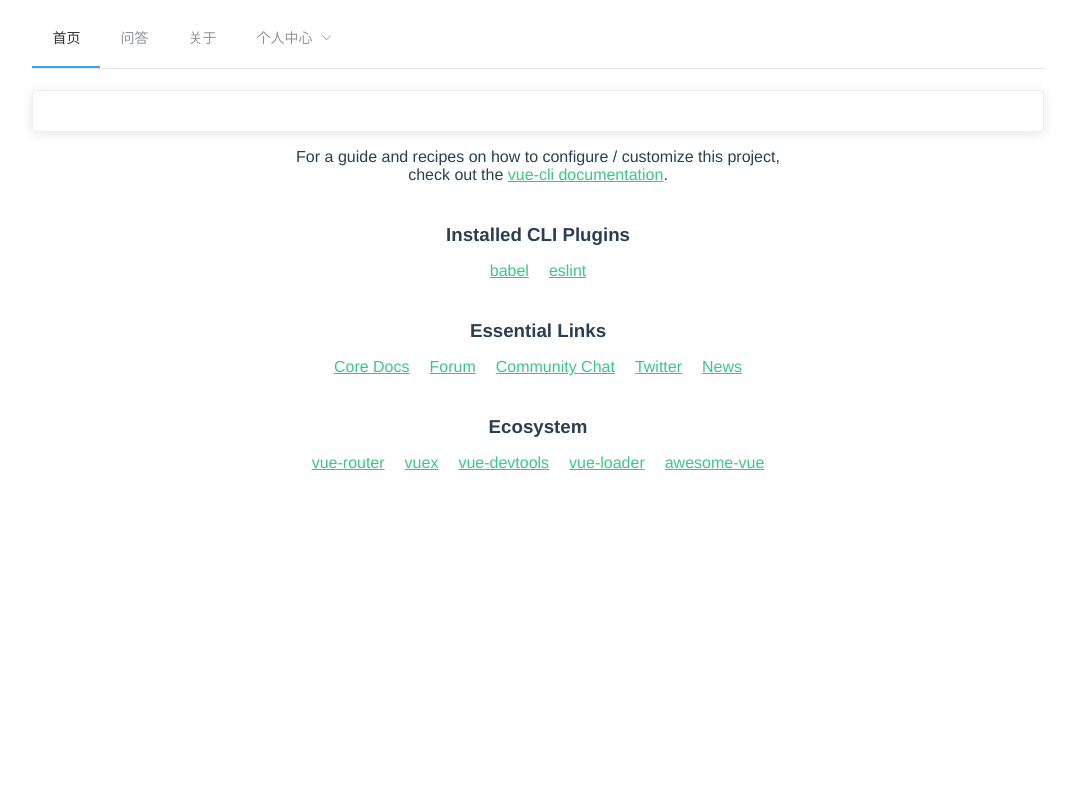
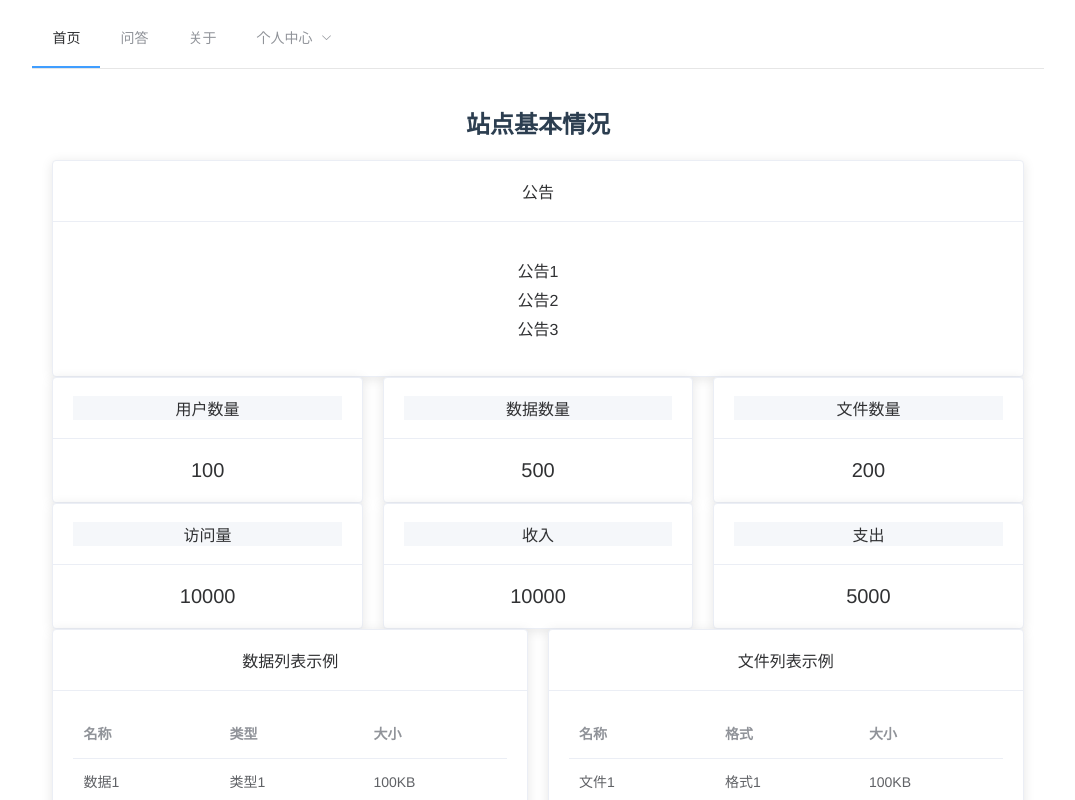
Before and after one commit to Palpitate-xus/finllm_frontend, a Vue app: page /#/ in a window 1280 px wide. Shown: the top 800 px of the page, without its empty margins (102-1177 px from the left). Built offline with nearby package versions, Linux system fonts and the light colour scheme; sample sign-in values are in the browser's storage.

Commit message:
update index

```diff
--- a/src/components/HelloWorld.vue
+++ b/src/components/HelloWorld.vue
@@ -1,59 +1,147 @@
 <template>
-  <div class="hello">
-    <h1>{{ msg }}</h1>
-    <el-card>{{ msg }}</el-card>
-    <p>
-      For a guide and recipes on how to configure / customize this project,<br>
-      check out the
-      <a href="https://cli.vuejs.org" target="_blank" rel="noopener">vue-cli documentation</a>.
-    </p>
-    <h3>Installed CLI Plugins</h3>
-    <ul>
-      <li><a href="https://github.com/vuejs/vue-cli/tree/dev/packages/%40vue/cli-plugin-babel" target="_blank" rel="noopener">babel</a></li>
-      <li><a href="https://github.com/vuejs/vue-cli/tree/dev/packages/%40vue/cli-plugin-eslint" target="_blank" rel="noopener">eslint</a></li>
-    </ul>
-    <h3>Essential Links</h3>
-    <ul>
-      <li><a href="https://vuejs.org" target="_blank" rel="noopener">Core Docs</a></li>
-      <li><a href="https://forum.vuejs.org" target="_blank" rel="noopener">Forum</a></li>
-      <li><a href="https://chat.vuejs.org" target="_blank" rel="noopener">Community Chat</a></li>
-      <li><a href="https://twitter.com/vuejs" target="_blank" rel="noopener">Twitter</a></li>
-      <li><a href="https://news.vuejs.org" target="_blank" rel="noopener">News</a></li>
-    </ul>
-    <h3>Ecosystem</h3>
-    <ul>
-      <li><a href="https://router.vuejs.org" target="_blank" rel="noopener">vue-router</a></li>
-      <li><a href="https://vuex.vuejs.org" target="_blank" rel="noopener">vuex</a></li>
-      <li><a href="https://github.com/vuejs/vue-devtools#vue-devtools" target="_blank" rel="noopener">vue-devtools</a></li>
-      <li><a href="https://vue-loader.vuejs.org" target="_blank" rel="noopener">vue-loader</a></li>
-      <li><a href="https://github.com/vuejs/awesome-vue" target="_blank" rel="noopener">awesome-vue</a></li>
-    </ul>
+  <div class="home">
+    <h1 class="title">站点基本情况</h1>
+    <!-- 公告栏 -->
+    <el-card class="mt-20">
+      <div slot="header" class="clearfix">
+        <span class="card-title">公告</span>
+      </div>
+      <div class="notice-list">
+        <ul>
+          <li v-for="(item, index) in notices" :key="index">{{ item }}</li>
+        </ul>
+      </div>
+    </el-card>
+    <el-row :gutter="20">
+      <!-- 用户数量、数据数量、文件数量卡片 -->
+      <el-col :span="8" v-for="(item, index) in basicInfo" :key="index">
+        <el-card class="info-card">
+          <div slot="header" class="card-header">
+            <span class="card-title">{{ item.title }}</span>
+          </div>
+          <div class="card-content">{{ item.value }}</div>
+        </el-card>
+      </el-col>
+    </el-row>
+
+    <!-- 访问量、收入、支出卡片 -->
+    <el-row :gutter="20" class="mt-20">
+      <el-col :span="8" v-for="(item, index) in financeInfo" :key="index">
+        <el-card class="info-card">
+          <div slot="header" class="card-header">
+            <span class="card-title">{{ item.title }}</span>
+          </div>
+          <div class="card-content">{{ item.value }}</div>
+        </el-card>
+      </el-col>
+    </el-row>
+
+    <!-- 数据列表示例和文件列表示例 -->
+    <el-row :gutter="20" class="mt-20">
+      <el-col :span="12">
+        <el-card>
+          <div slot="header" class="clearfix">
+            <span class="card-title">数据列表示例</span>
+          </div>
+          <el-table :data="dataList" stripe class="table">
+            <el-table-column prop="name" label="名称"></el-table-column>
+            <el-table-column prop="type" label="类型"></el-table-column>
+            <el-table-column prop="size" label="大小"></el-table-column>
+          </el-table>
+        </el-card>
+      </el-col>
+      <el-col :span="12">
+        <el-card>
+          <div slot="header" class="clearfix">
+            <span class="card-title">文件列表示例</span>
+          </div>
+          <el-table :data="fileList" stripe class="table">
+            <el-table-column prop="name" label="名称"></el-table-column>
+            <el-table-column prop="format" label="格式"></el-table-column>
+            <el-table-column prop="size" label="大小"></el-table-column>
+          </el-table>
+        </el-card>
+      </el-col>
+    </el-row>
+
   </div>
 </template>
 
 <script>
 export default {
   name: 'HelloWorld',
-  props: {
-    msg: String
+  data() {
+    return {
+      basicInfo: [
+        { title: '用户数量', value: 100 },
+        { title: '数据数量', value: 500 },
+        { title: '文件数量', value: 200 }
+      ],
+      financeInfo: [
+        { title: '访问量', value: 10000 },
+        { title: '收入', value: 10000 },
+        { title: '支出', value: 5000 }
+      ],
+      dataList: [
+        { name: '数据1', type: '类型1', size: '100KB' },
+        { name: '数据2', type: '类型2', size: '200KB' },
+        { name: '数据3', type: '类型3', size: '300KB' }
+      ],
+      fileList: [
+        { name: '文件1', format: '格式1', size: '100KB' },
+        { name: '文件2', format: '格式2', size: '200KB' },
+        { name: '文件3', format: '格式3', size: '300KB' }
+      ],
+      notices: [
+        '公告1',
+        '公告2',
+        '公告3'
+      ]
+    };
   }
-}
+};
 </script>
 
-<!-- Add "scoped" attribute to limit CSS to this component only -->
 <style scoped>
-h3 {
-  margin: 40px 0 0;
+.home {
+  padding: 20px;
 }
-ul {
-  list-style-type: none;
+
+.title {
+  font-size: 24px;
+  margin-bottom: 20px;
+}
+
+.info-card {
+  height: 100%;
+}
+
+.card-header {
+  padding: 0 10px;
+  text-align: center;
+  background-color: #f5f7fa;
+}
+
+.card-title {
+  font-size: 16px;
+  color: #303133;
+}
+
+.card-content {
+  font-size: 20px;
+  text-align: center;
+}
+
+.table {
+  width: 100%;
+}
+
+.notice-list ul {
+  list-style: none;
   padding: 0;
 }
-li {
-  display: inline-block;
-  margin: 0 10px;
-}
-a {
-  color: #3dc588;
+
+.notice-list li {
+  margin-bottom: 5px;
 }
 </style>
```
